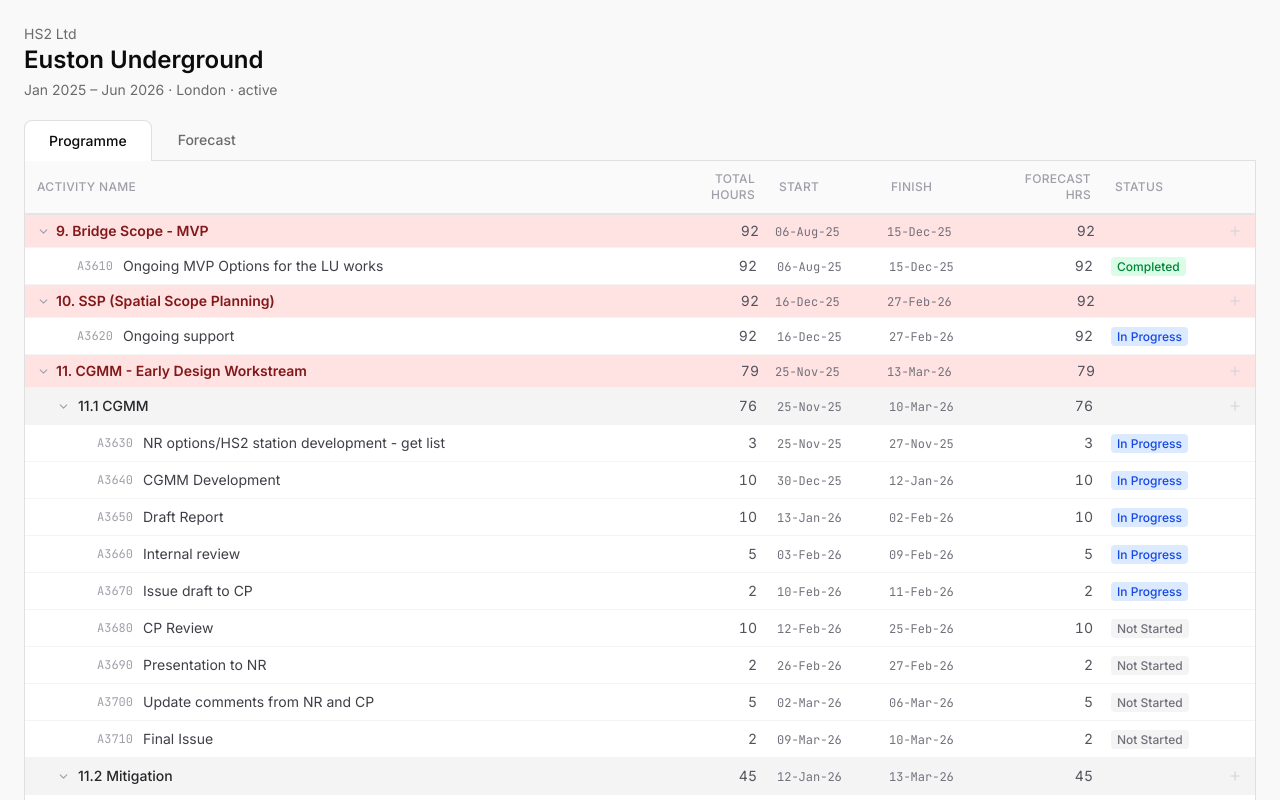
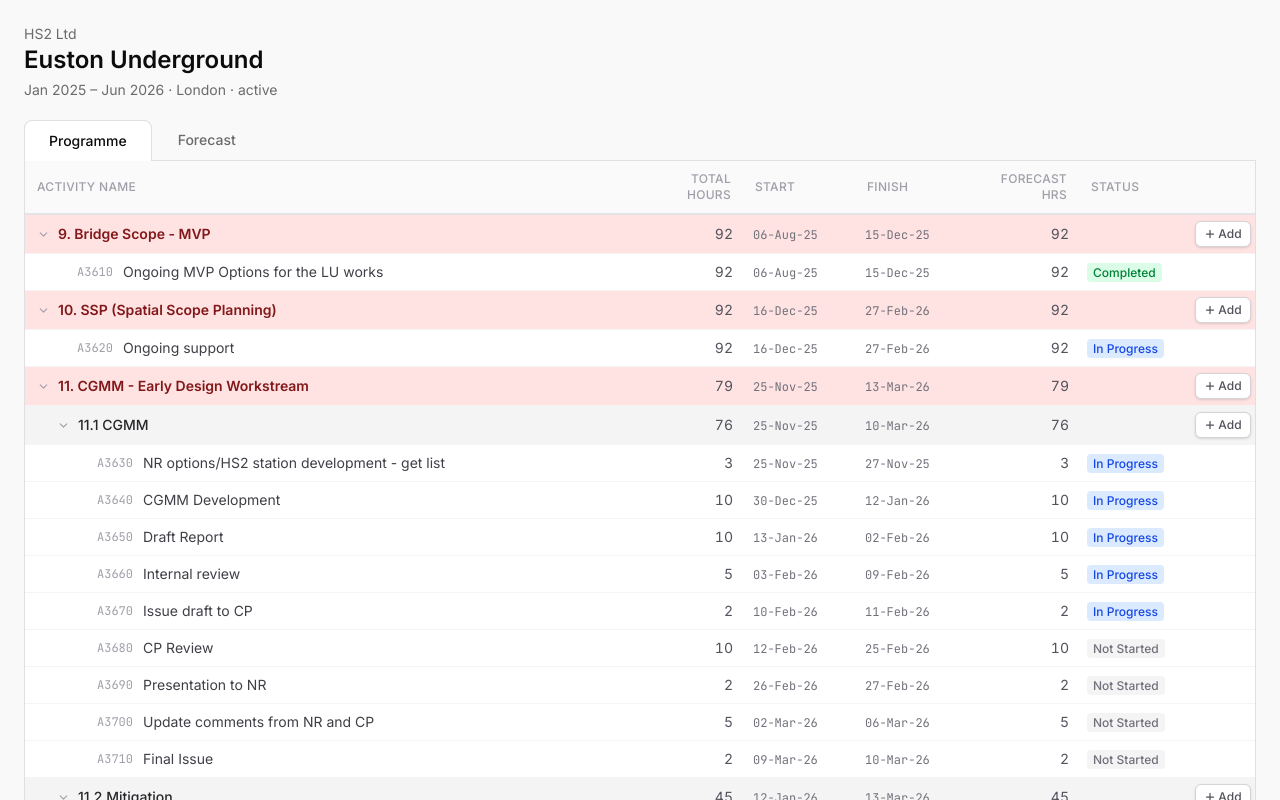
Before and after one commit to benteoh/project-management, a Next.js app: page /projects/1 in a window 1280 px wide. Shown: the top 800 px of the page. Built offline with nearby package versions, Linux system fonts and the light colour scheme.

Commit message:
unlock scope row editing and make Add button visible
Co-Authored-By: Claude Sonnet 4.6 <noreply@anthropic.com>

```diff
--- a/src/components/programme/ProgrammeTab.tsx
+++ b/src/components/programme/ProgrammeTab.tsx
@@ -436,7 +436,7 @@ export function ProgrammeTab() {
     const isCollapsed = collapsed.has(node.id);
     const hasChildren = node.children.length > 0;
     const addOptions  = getAddOptions(node.type);
-    const canEdit     = node.type !== "scope";
+    const canEdit     = true;
 
     const rowBg = node.type === "scope" ? "bg-red-100" : node.type === "task" ? "bg-zinc-100" : node.type === "subtask" ? "bg-zinc-50" : "bg-white";
     const textCls = node.type === "scope" ? "font-semibold text-red-900" : node.type === "task" || node.type === "subtask" ? "font-medium text-zinc-800" : "text-zinc-700";
@@ -562,25 +562,27 @@ export function ProgrammeTab() {
           </div>
 
           {/* ── Add dropdown ── */}
-          <div className="w-10 shrink-0 flex items-center justify-center py-2 relative">
+          <div className="w-16 shrink-0 flex items-center justify-center py-1.5 relative">
             {addOptions.length > 0 && (
               <>
                 <button
                   onClick={() => setOpenDropdown(openDropdown === node.id ? null : node.id)}
-                  className="text-zinc-300 hover:text-zinc-500 transition-colors"
+                  className="flex items-center gap-0.5 rounded-md border border-zinc-300 bg-white px-2 py-1 text-xs font-medium text-zinc-600 shadow-sm transition-colors hover:border-zinc-400 hover:bg-zinc-50 hover:text-zinc-800"
                 >
-                  <Plus size={14} />
+                  <Plus size={12} strokeWidth={2.5} />
+                  Add
                 </button>
                 {openDropdown === node.id && (
                   <>
                     <div className="fixed inset-0 z-10" onClick={() => setOpenDropdown(null)} />
-                    <div className="absolute right-1 top-full z-20 mt-0.5 min-w-max rounded border border-zinc-200 bg-white shadow-md text-xs">
+                    <div className="absolute right-0 top-full z-20 mt-1 min-w-max rounded-md border border-zinc-200 bg-white shadow-lg text-xs">
                       {addOptions.map(opt => (
                         <button
                           key={opt.type}
-                          className="block w-full px-3 py-2 text-left hover:bg-zinc-50 text-zinc-700 whitespace-nowrap"
+                          className="flex w-full items-center gap-1.5 px-3 py-2 text-left text-zinc-700 hover:bg-zinc-50 whitespace-nowrap first:rounded-t-md last:rounded-b-md"
                           onClick={() => { setOpenDropdown(null); setAddForm({ parentId: node.id, type: opt.type }); setFormValues(defaultForm); }}
                         >
+                          <Plus size={11} className="text-zinc-400" />
                           {opt.label}
                         </button>
                       ))}
@@ -606,7 +608,7 @@ export function ProgrammeTab() {
         <div className="w-28 shrink-0 px-3 py-2.5">Finish</div>
         <div className="w-28 shrink-0 px-3 py-2.5 text-right">Forecast Hrs</div>
         <div className="w-28 shrink-0 px-3 py-2.5">Status</div>
-        <div className="w-10 shrink-0" />
+        <div className="w-16 shrink-0" />
       </div>
 
       {/* Rows */}
```
